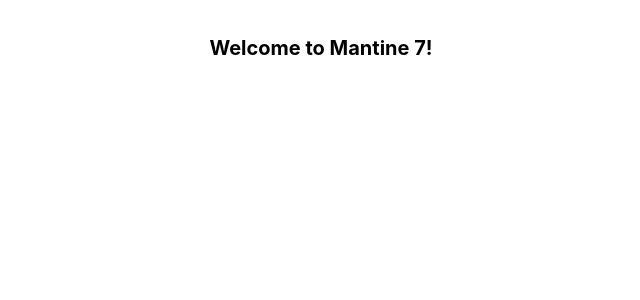
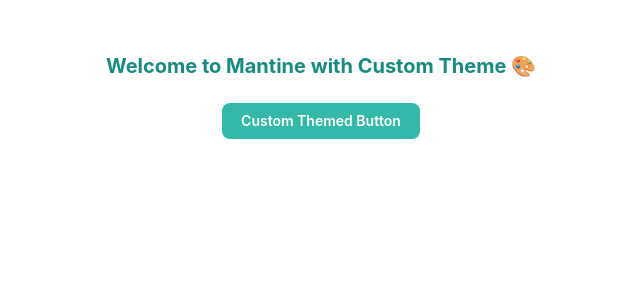
Before and after one commit to deepakdey412/Hospital-Management-System, a React (Create React App) app in the folder FRONTEND/hms-frontend/: page / in a window 1280 px wide. Shown: the top 300 px of the page, without its empty margins (319-959 px from the left). Built offline with nearby package versions, Linux system fonts and the light colour scheme.

Commit message:
Update frontend

```diff
--- a/FRONTEND/hms-frontend/src/App.tsx
+++ b/FRONTEND/hms-frontend/src/App.tsx
@@ -1,13 +1,35 @@
 import './App.css';
 import '@mantine/core/styles.css';
-import { MantineProvider, Text } from '@mantine/core';
+import { MantineProvider, createTheme, Button, Text } from '@mantine/core';
+
+// ✅ Define custom theme
+const theme = createTheme({
+  focusRing: "never",
+  colors: {
+    primary: [
+      '#f1fcfa', '#cff8ef', '#9ff0e1', '#67e1cf', '#32b9a9',
+      '#1fad9f', '#168b82', '#166f69', '#165955', '#174a47', '#072c2b'
+    ],
+    neutral: [
+      '#f6f6f6', '#e7e7e7', '#d1d1d1', '#b0b0b0', '#888888',
+      '#6d6d6d', '#5d5d5d', '#4f4f4f', '#454545', '#3d3d3d', '#000000'
+    ],
+  },
+  primaryColor: 'primary',
+  primaryShade:  4 // 👈 tells Mantine which color to use as default
+});
 
 export default function App() {
   return (
-    <MantineProvider>
-      <Text fw={700} ta="center" size="xl" mt="xl">
-        Welcome to Mantine 7!
-      </Text>
+    <MantineProvider theme={theme}>
+      <div style={{ textAlign: 'center', marginTop: '50px' }}>
+        <Text size="xl" fw={700} c="primary.6">
+          Welcome to Mantine with Custom Theme 🎨
+        </Text>
+        <Button color="primary" mt="lg" radius="md">
+          Custom Themed Button
+        </Button>
+      </div>
     </MantineProvider>
   );
 }
```
